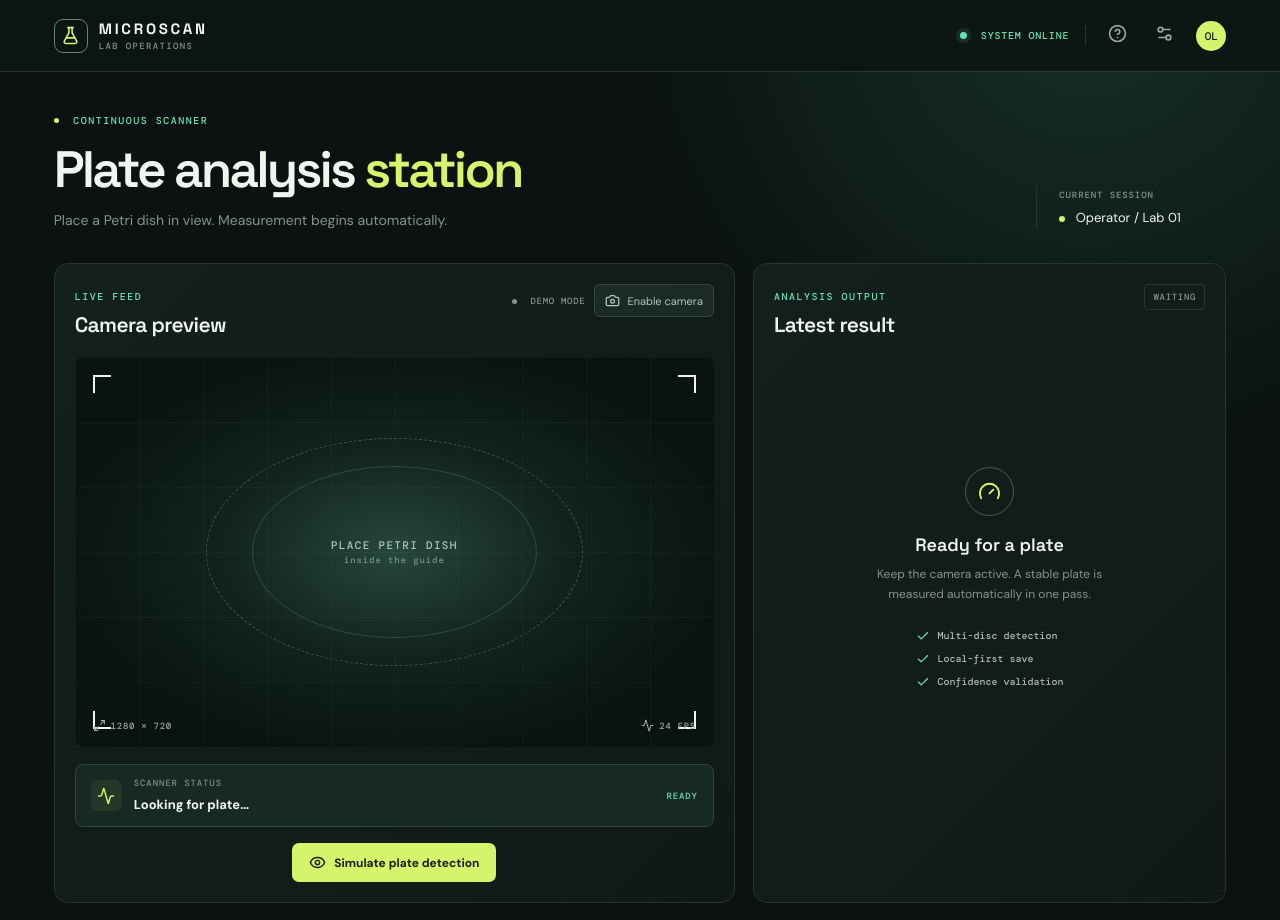
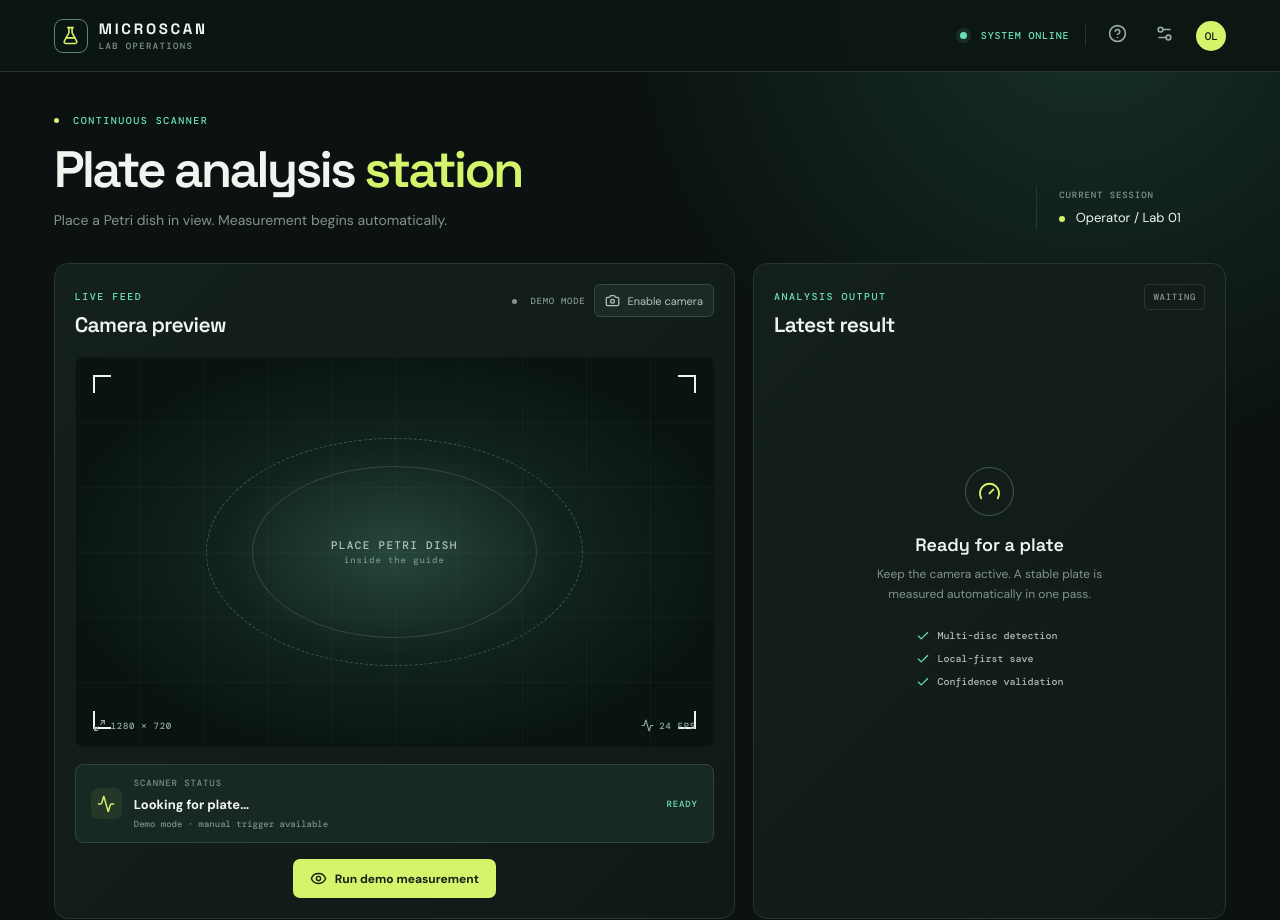
Before and after one commit to Om-Godsire/Microbiology, a React (Vite) app: page / in a window 1280 px wide. Shown: the top 920 px of the page. Built offline with nearby package versions, Linux system fonts and the light colour scheme.

Commit message:
feat: add live camera stability detection

```diff
--- a/src/main.jsx
+++ b/src/main.jsx
@@ -27,6 +27,21 @@ function analyzePlate({ measurementMode='full_zone_diameter', pixelsPerMm=4.8 }=
 function getSaved() { try { return JSON.parse(localStorage.getItem('microscan-results') || '[]') } catch { return [] } }
 function pct(value) { return `${Math.round(value*100)}%` }
 
+function inspectLiveFrame(video, canvas) {
+  if (!video || video.readyState < 2 || !video.videoWidth) return { present:false, quality:'Waiting for camera…', brightness:0, stability:0 }
+  canvas.width = 160; canvas.height = 90
+  const ctx = canvas.getContext('2d', { willReadFrequently:true })
+  ctx.drawImage(video, 0, 0, canvas.width, canvas.height)
+  const pixels = ctx.getImageData(24, 10, 112, 70).data
+  let sum = 0, variance = 0
+  for (let i=0; i<pixels.length; i+=4) sum += (pixels[i]*.299 + pixels[i+1]*.587 + pixels[i+2]*.114)
+  const count = pixels.length / 4; const brightness = sum / count
+  for (let i=0; i<pixels.length; i+=4) { const l=pixels[i]*.299 + pixels[i+1]*.587 + pixels[i+2]*.114; variance += (l-brightness)**2 }
+  const texture = Math.sqrt(variance / count)
+  const present = brightness > 28 && brightness < 235 && texture > 8
+  return { present, quality:present?'Plate region detected':'Center the plate in the guide', brightness:Math.round(brightness), stability:Math.min(100, Math.round(texture*2.2)) }
+}
+
 function App() {
   const [state, setState] = useState(STATES.READY)
   const [result, setResult] = useState(null)
@@ -36,29 +51,48 @@ function App() {
   const [cameraError, setCameraError] = useState('')
   const [measurementMode, setMeasurementMode] = useState('full_zone_diameter')
   const [showSettings, setShowSettings] = useState(false)
+  const [liveMetrics, setLiveMetrics] = useState({ present:false, quality:'Waiting for camera…', brightness:0, stability:0 })
   const videoRef = useRef(null)
+  const canvasRef = useRef(null)
   const streamRef = useRef(null)
   const timerRef = useRef(null)
+  const frameLoopRef = useRef(null)
+  const stableFramesRef = useRef(0)
 
   const isBusy = [STATES.DETECTED,STATES.STABILIZING,STATES.ANALYZING,STATES.SAVING].includes(state)
   const status = useMemo(() => ({ [STATES.READY]:'Looking for plate…', [STATES.DETECTED]:'Plate detected', [STATES.STABILIZING]:'Hold steady…', [STATES.ANALYZING]:'Measuring all zones…', [STATES.RESULT]:'Measurement complete', [STATES.ID]:'Patient / Sample ID required', [STATES.SAVING]:'Saved · syncing in background' }[state]), [state])
 
-  useEffect(() => () => { if (timerRef.current) clearTimeout(timerRef.current); streamRef.current?.getTracks().forEach(t=>t.stop()) }, [])
+  useEffect(() => () => { if (timerRef.current) clearTimeout(timerRef.current); if (frameLoopRef.current) cancelAnimationFrame(frameLoopRef.current); streamRef.current?.getTracks().forEach(t=>t.stop()) }, [])
+
+  useEffect(() => {
+    if (!cameraOn) { setLiveMetrics({ present:false, quality:'Demo mode ready', brightness:0, stability:0 }); return }
+    const sample = () => {
+      const metrics = inspectLiveFrame(videoRef.current, canvasRef.current)
+      setLiveMetrics(metrics)
+      if (metrics.present && state === STATES.READY) {
+        stableFramesRef.current += 1
+        if (stableFramesRef.current >= 18) { stableFramesRef.current = 0; runScan(true) }
+      } else if (!metrics.present) stableFramesRef.current = 0
+      frameLoopRef.current = requestAnimationFrame(sample)
+    }
+    frameLoopRef.current = requestAnimationFrame(sample)
+    return () => { if (frameLoopRef.current) cancelAnimationFrame(frameLoopRef.current) }
+  }, [cameraOn, state])
 
   const startCamera = async () => {
     setCameraError('')
     if (!navigator.mediaDevices?.getUserMedia) { setCameraError('Live camera is not available in this browser. Demo mode remains active.'); return }
     try {
       const stream = await navigator.mediaDevices.getUserMedia({ video:{ facingMode:{ ideal:'environment' }, width:{ ideal:1280 }, height:{ ideal:720 } }, audio:false })
-      streamRef.current = stream; setCameraOn(true); if (videoRef.current) videoRef.current.srcObject = stream
+      streamRef.current = stream; setCameraOn(true); if (videoRef.current) { videoRef.current.srcObject = stream; await videoRef.current.play().catch(()=>{}) }
     } catch { setCameraError('Camera permission unavailable. Reconnect the camera or use demo mode.') }
   }
   const stopCamera = () => { streamRef.current?.getTracks().forEach(t=>t.stop()); streamRef.current=null; setCameraOn(false) }
 
-  const runScan = () => {
+  const runScan = (automatic=false) => {
     if (isBusy || state===STATES.ID) return
     setResult(null); setState(STATES.DETECTED)
-    timerRef.current=setTimeout(()=>{ setState(STATES.STABILIZING); timerRef.current=setTimeout(()=>{ setState(STATES.ANALYZING); timerRef.current=setTimeout(()=>{ setResult(analyzePlate({measurementMode})); setState(STATES.RESULT) }, 900) }, 750) }, 500)
+    timerRef.current=setTimeout(()=>{ setState(STATES.STABILIZING); timerRef.current=setTimeout(()=>{ setState(STATES.ANALYZING); timerRef.current=setTimeout(()=>{ setResult({...analyzePlate({measurementMode}), captureSource:automatic?'webcam':'demo'}); setState(STATES.RESULT) }, 900) }, 750) }, 500)
   }
   const saveResult = () => {
     const clean = sampleId.trim()
@@ -84,11 +118,11 @@ function App() {
             <video ref={videoRef} autoPlay muted playsInline className={cameraOn?'video-visible':''}/><div className="feed-placeholder"><div className="grid-lines"/><div className="dish-guide"><div className="guide-ring"/><span>PLACE PETRI DISH<br/><small>inside the guide</small></span></div></div>
             <div className="corner tl"/><div className="corner tr"/><div className="corner bl"/><div className="corner br"/>
             {result && <div className="overlay-plate"><div className="overlay-circle"/>{result.discs.map(d=><div key={d.id} className="disc-overlay" style={{left:`${d.x}%`,top:`${d.y}%`}}><span>{d.zoneDiameterMm} mm</span></div>)}</div>}
-            <div className="feed-caption"><span><Maximize2 size={13}/> 1280 × 720</span><span><Activity size={13}/> 24 FPS</span></div>
+            <canvas ref={canvasRef} className="analysis-canvas"/><div className="feed-caption"><span><Maximize2 size={13}/> 1280 × 720</span><span><Activity size={13}/> 24 FPS</span></div>
           </div>
           {cameraError && <div className="notice warning"><X size={15}/>{cameraError}</div>}
-          <div className="status-strip"><div className="status-icon"><Activity size={18}/></div><div><span className="status-label">SCANNER STATUS</span><strong>{status}</strong></div><div className="status-time">{isBusy ? 'PROCESSING' : state===STATES.READY?'READY':'ACTION REQUIRED'}</div></div>
-          <div className="scan-actions"><button className="primary-btn" disabled={isBusy || state===STATES.ID} onClick={runScan}>{isBusy?<><RefreshCw className="spin" size={17}/> Processing…</>:<><Eye size={17}/> Simulate plate detection</>}</button>{state!==STATES.READY && <button className="ghost-btn" onClick={reset}>Reset</button>}</div>
+          <div className="status-strip"><div className="status-icon"><Activity size={18}/></div><div><span className="status-label">SCANNER STATUS</span><strong>{status}</strong><small className="live-quality">{cameraOn ? `${liveMetrics.quality} · stability ${liveMetrics.stability}%` : 'Demo mode · manual trigger available'}</small></div><div className="status-time">{isBusy ? 'PROCESSING' : state===STATES.READY?'READY':'ACTION REQUIRED'}</div></div>
+          <div className="scan-actions"><button className="primary-btn" disabled={isBusy || state===STATES.ID} onClick={()=>runScan(false)}>{isBusy?<><RefreshCw className="spin" size={17}/> Processing…</>:<><Eye size={17}/> {cameraOn?'Manual capture':'Run demo measurement'}</>}</button>{state!==STATES.READY && <button className="ghost-btn" onClick={reset}>Reset</button>}</div>
         </div>
         <aside className="side-panel">
           <div className="side-heading"><div><span className="panel-kicker">ANALYSIS OUTPUT</span><h2>Latest result</h2></div><span className={`confidence-badge ${result?.valid?'good':''}`}>{result ? `${result.discs.length} ZONES` : 'WAITING'}</span></div>
```
Also changed, not shown: src/styles.css.
